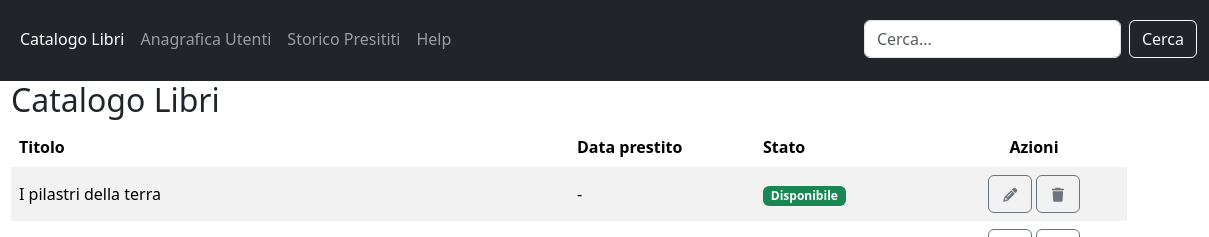
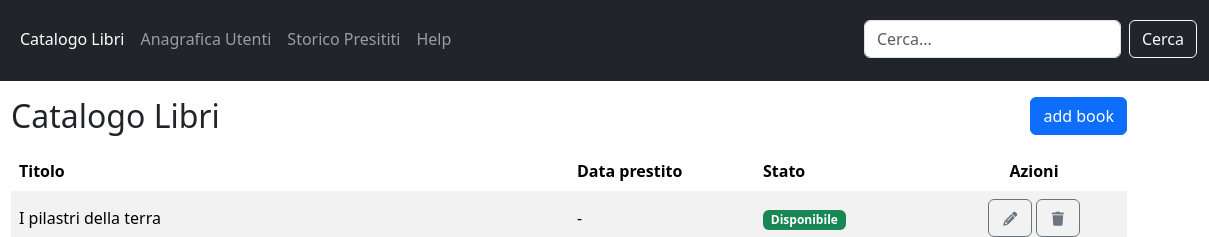
Before and after one commit to bertellimatteo/html-css-bootstrap-dashboard, a plain HTML site: page index.html in a window 1280 px wide. Shown: the top 237 px of the page, 71-1280 px from the left. Drawn offline with nearby package versions, Linux system fonts and the light colour scheme.

Commit message:
add the bottun "add book"

```diff
--- a/index.html
+++ b/index.html
@@ -85,7 +85,15 @@
 
     <main>
       <div class="container">
-        <h2>Catalogo Libri</h2>
+
+        <div class="d-flex justify-content-between align-items-center">
+
+          <h2 class="fw-normal my-3">Catalogo Libri</h2>
+
+          <button class="btn btn-primary">add book</button>
+
+        </div>
+
 
         <div class="table-responsive">
           <table class="table table-striped table-hover table-borderless align-middle">
@@ -333,6 +341,7 @@
 
             </tbody>
 
+
           </table>
         </div>
 
```
